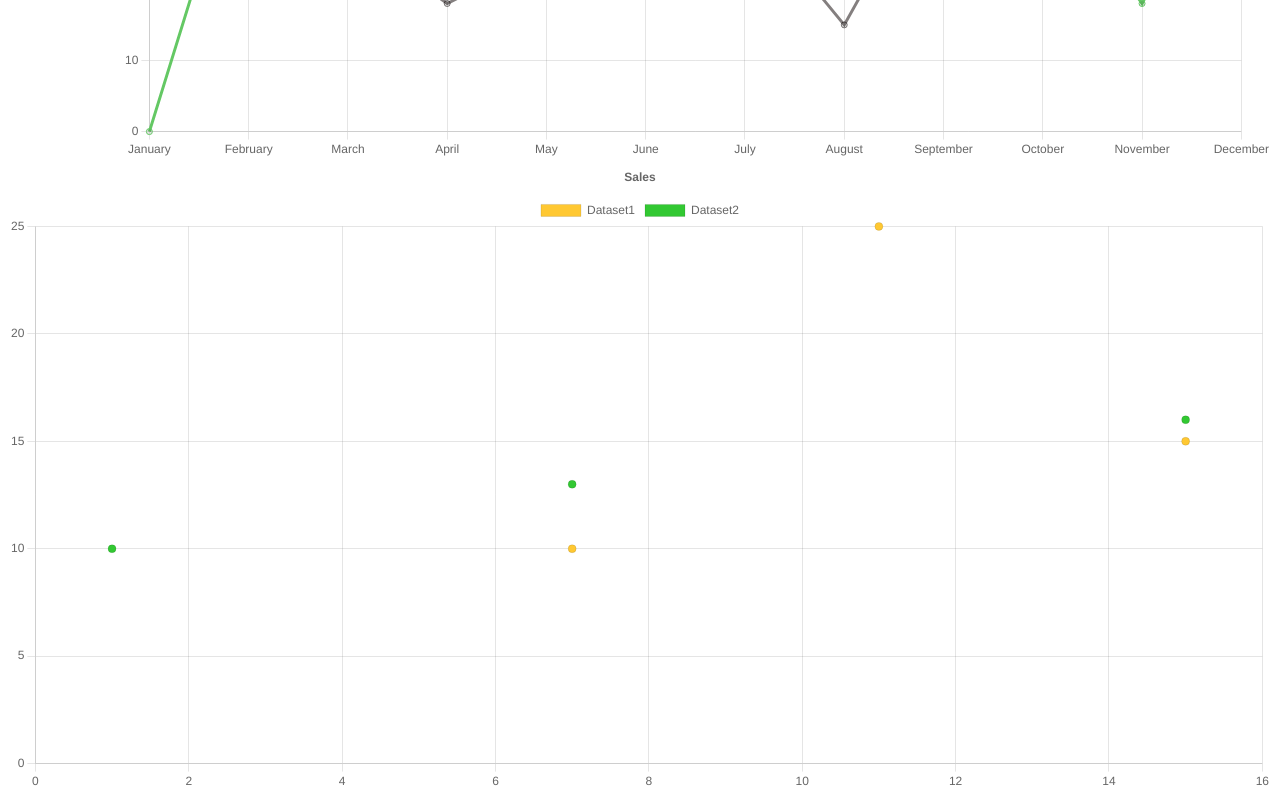
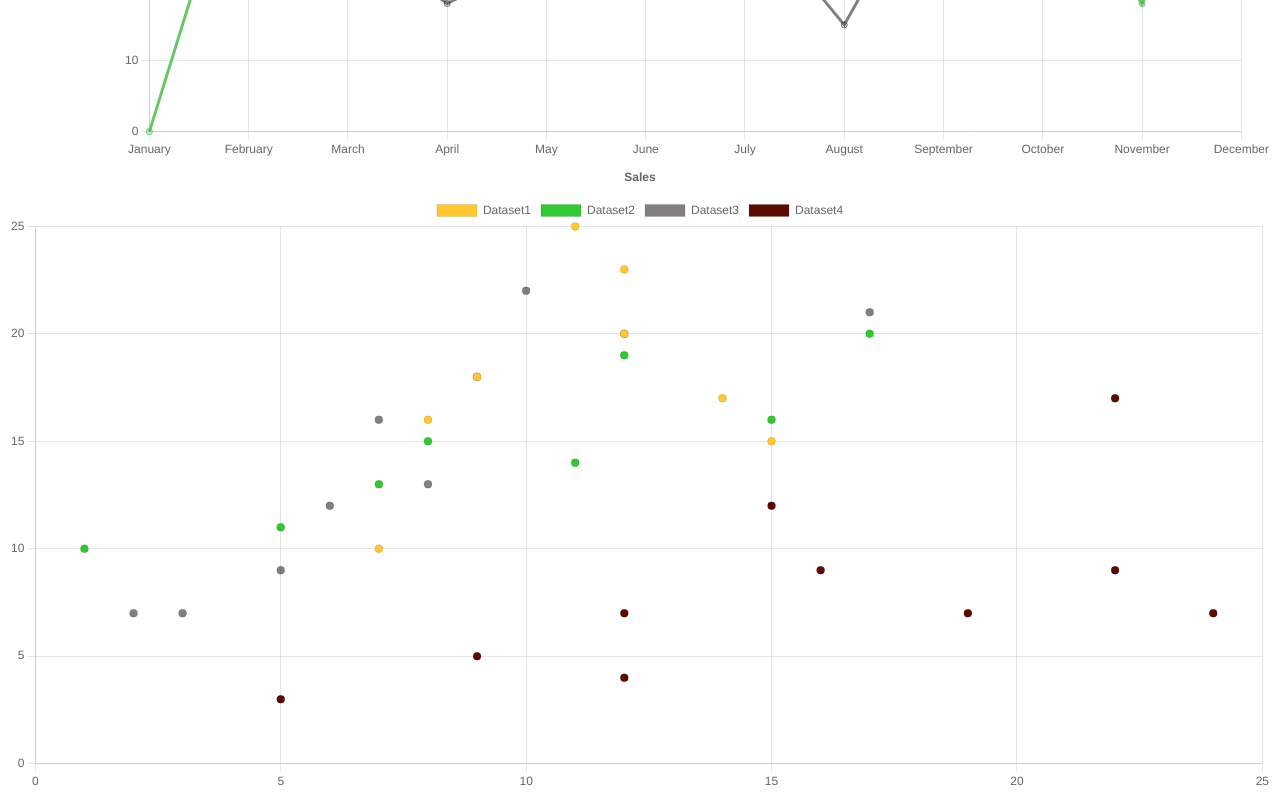
Before and after one commit to Light1222/1.2-lineGraphs, a plain HTML site: page index.html in a window 1280 px wide. Shown: the part 480-1280 px from the top of the page. Drawn offline with nearby package versions, Linux system fonts and the light colour scheme.

Commit message:
Initial commit

```diff
--- a/imdex.html
+++ b/index.html
@@ -60,7 +60,12 @@
                 data: [
                     {x: 7, y: 10},
                     {x: 11, y: 25},
-                    {x: 15, y: 15}
+                    {x: 15, y: 15},
+                    {x: 12, y: 20},
+                    {x: 9, y: 18},
+                    {x: 12, y: 23},
+                    {x: 14, y: 17},
+                    {x: 8, y: 16}
                 ]
             }, {
                 label: 'Dataset2',
@@ -70,7 +75,46 @@
                 data: [
                     {x: 1, y: 10},
                     {x: 7, y: 13},
-                    {x: 15, y:16}
+                    {x: 15, y:16},
+                    {x: 11, y: 14},
+                    {x: 17, y: 20},
+                    {x: 5, y: 11},
+                    {x: 8, y: 15},
+                    {x: 12, y: 19}
+                ]
+            }, {
+                label: 'Dataset3',
+                backgroundColor: 'rgba(10, 0, 0, .2)',
+                pointBackgroundColor: 'rgba(10, 0, 0, .5)',
+                pointRadius: 4,
+                data: [
+                    {x: 3, y: 7},
+                    {x: 5, y: 9},
+                    {x: 2, y: 7},
+                    {x: 6, y: 12},
+                    {x: 12, y: 20},
+                    {x: 17, y: 21},
+                    {x: 8, y: 13},
+                    {x: 7, y: 16},
+                    {x: 9, y: 18},
+                    {x: 10, y: 22}
+                ]
+            }, {
+                label: 'Dataset4',
+                backgroundColor: 'rgba(90, 12, 0, 5)',
+                pointBackgroundColor: 'rgba(90, 12, 0, 5)',
+                pointRadius: 4,
+                data: [
+                    {x: 24, y: 7},
+                    {x: 22, y: 9},
+                    {x: 19, y: 7},
+                    {x: 15, y: 12},
+                    {x: 12, y: 7},
+                    {x: 16, y: 9},
+                    {x: 5, y: 3},
+                    {x: 12, y: 4},
+                    {x: 22, y: 17},
+                    {x: 9, y: 5}
                 ]
             }
             ]
```
